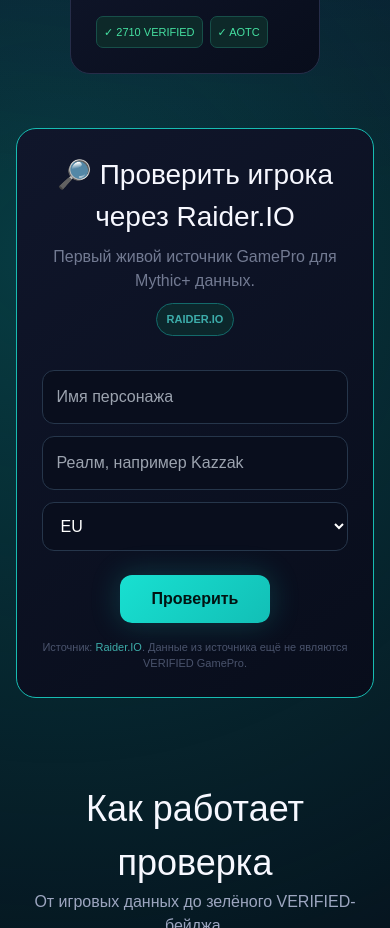
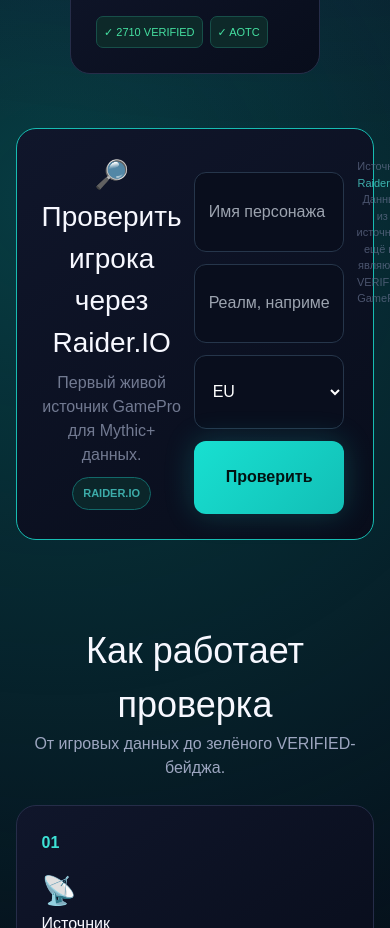
Before and after one commit to vesttrading/gamepro-market, a Next.js app: page / in a window 390 px wide. Shown: the part 1920-2848 px from the top of the page. Built offline with nearby package versions, Linux system fonts and the light colour scheme; no server answers.

Commit message:
Update CSS for form layout and responsiveness

```diff
--- a/app/globals.css
+++ b/app/globals.css
@@ -241,6 +241,49 @@ section#raiderio div:has(> button + a) a {
     }
 }
 
+/* Оборачиваем 3 поля в грид 3 в ряд */
+section:has(input[placeholder*="Имя"]) form,
+section:has(input[placeholder*="Имя"]) > div:last-child {
+    display: grid !important;
+    grid-template-columns: 2fr 2fr 1fr !important; /* Имя и Реалм шире, EU уже */
+    gap: 12px !important;
+    margin-bottom: 16px !important;
+}
+
+/* Чтобы инпуты не были на всю ширину */
+section input,
+section select {
+    width: 100% !important;
+    margin-bottom: 0 !important;
+}
+
+/* Кнопка "Проверить" на всю ширину */
+section:has(input[placeholder*="Имя"]) form > button {
+    grid-column: 1 / -1 !important;
+    margin-top: 8px !important;
+}
+
+/* Две кнопки после результата — в одну линию */
+section#raiderio button {
+    width: auto !important;
+    display: inline-flex !important;
+    flex: 1 1 0 !important;
+    margin: 0 !important;
+}
+
+section#raiderio > div:last-child {
+    display: flex !important;
+    flex-direction: row !important;
+    gap: 12px !important;
+    width: 100% !important;
+}
+/* На телефоне возвращаем в колонку */
+@media (max-width: 768px) {
+    section:has(input[placeholder*="Имя"]) form,
+    section:has(input[placeholder*="Имя"]) > div:last-child {
+        grid-template-columns: 1fr !important;
+    }
+}
 /* Находим блок с результатами (где имя и цифры) и жестко ограничиваем его ширину */
 section#raiderio div.jsx-f4888bab762c3c0 > div:last-child,
 section#raiderio div.jsx-f4888bab762c3c0 > div:nth-child(3),
```
